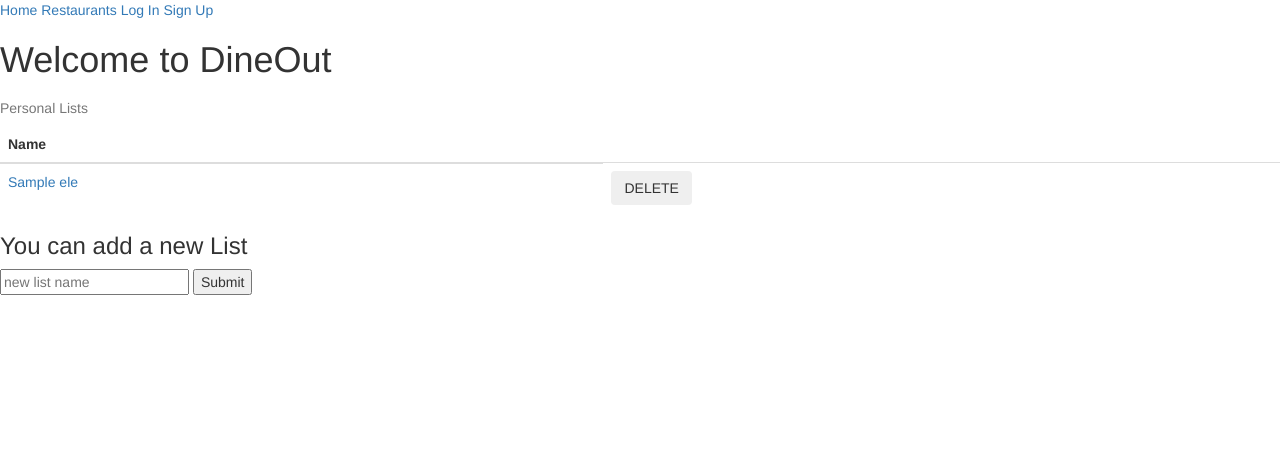
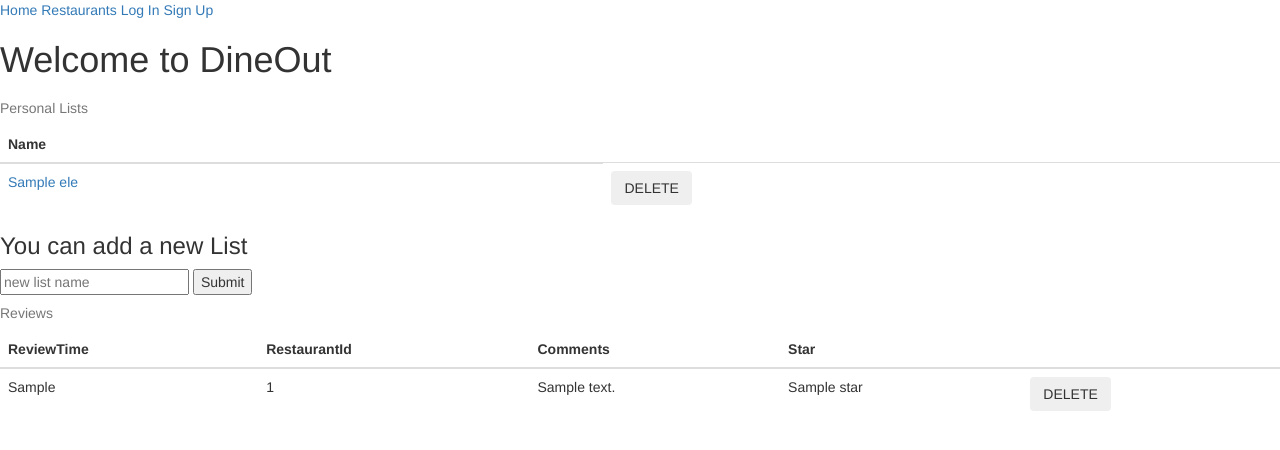
Before and after one commit to sophiechan/DineOut, a Flask app: template templates/hello.html in a window 1280 px wide. Shown: the top 450 px of the page. Run offline with Flask 2, Linux system fonts and the light colour scheme; the template is opened without the code that fills it: most values are stand-ins (such as "Sample title", 1, 10 or a date in 2020); parts of the project's set-up code (start-up, migrations or seed data) failed here and were passed over; some libraries are stand-ins or nearby versions.

Commit message:
add reviews in the home page and delete function

```diff
--- a/server.py
+++ b/server.py
@@ -241,7 +241,17 @@ def index():
 			cursor = g.conn.execute(query)
 			lists = [ele[0] for ele in cursor]
 			cursor.close()
-			return render_template('hello.html', lists=lists)
+
+			query = "SELECT * FROM Write_Review_About WHERE did='" + uid + "' ORDER BY dt DESC"
+			cursor = g.conn.execute(query)
+			paras = ["dt", "comments", "star", "did", "restid"]
+			reviews = []
+			for result in cursor:
+			    reviews.append({
+			        paras[i]:result[i] for i in range(0, len(paras))
+			    })
+			cursor.close()
+			return render_template('hello.html', lists = lists, reviews = reviews)
 		else:
 			return render_template('hello.html')
 	else:
--- a/templates/hello.html
+++ b/templates/hello.html
@@ -32,6 +32,30 @@
 					<input type="text" name="lname" id="lname" maxlength="25" placeholder="new list name"></input>
 					<input type="submit" name="add"></input>
 			</form>
+
+		<table class="table">
+			<caption>Reviews</caption>
+			<thead>
+				<tr>
+					<th>ReviewTime</th>
+					<th>RestaurantId</th>
+					<th>Comments</th>
+					<th>Star</th>
+					<th></th>
+				</tr>
+			</thead>
+			<tbody>
+				{% for ele in reviews %}
+					<tr>
+						<td>{{ ele.dt }}</td>
+						<td>{{ ele.restid }}</td>
+						<td>{{ ele.comments }}</td>
+						<td>{{ ele.star }}</td>
+						<td><button onclick="deleteReview('{{ele.dt}}', '{{ele.restid}}', '{{ele.comments}}')" type="button" class="btn btn-outline-danger">DELETE</button></td>
+					</tr>
+				{% endfor %}
+			</tbody>
+		</table>
 		{% endif %}
 		<script>
 			function deleteList(lname) {
@@ -44,5 +68,15 @@
 						}
 				});
 			}
+			function deleteReview(dt, restid, comments) {
+				jQuery.ajax({
+						url: '/users/' + dt + '/' + restid + '/' + comments,
+						type: 'DELETE',
+						success: function(data) {
+								alert(data)
+								window.location = '/'
+						}
+				});
+			}
 		</script>
 {% endblock %}
```
Also changed, not shown: views/user.py (+14 -0 lines).
